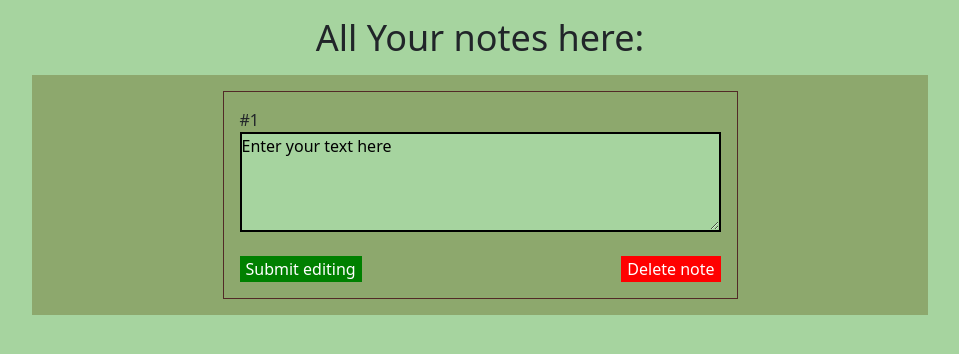
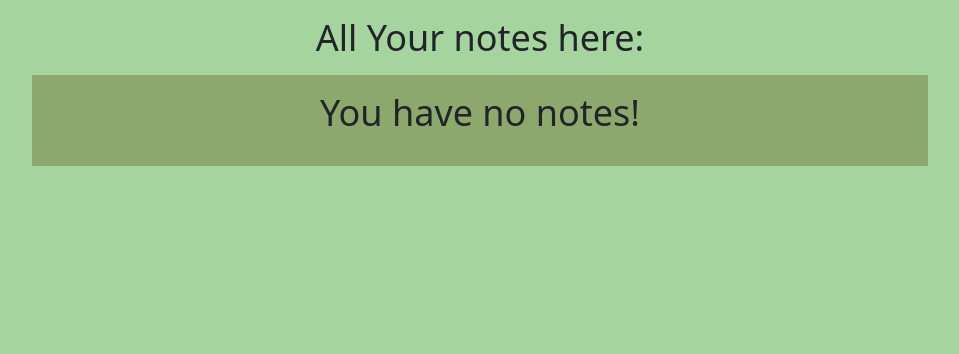
Before and after one commit to Lernt33/NotesCom, a Flask app: page /mynotes in a window 1280 px wide. Shown: the part 56-410 px from the top of the page, without its empty margins (160-1119 px from the left). Run offline with Flask 3, Linux system fonts and the light colour scheme; a user stored in the database is signed in; data comes from the database, SQL or seed files in the repository; both versions use the stored data as it was after the commit.

Commit message:
Configuring mynotes page

```diff
--- a/Back/app.py
+++ b/Back/app.py
@@ -54,13 +54,14 @@
             return redirect(url_for('index'))
     # if session['logged_in']:
     # print(db.get_notes())
-    return render_template('index.html',notes=db.get_notes())
+    return render_template('index.html',notes=db.get_notes()[::-1])
 @app.route('/mynotes')
 def mynotes():
     if not 'logged' in session:
         flash('You are not logged in','bad')
         return redirect(url_for('log'))
-    return render_template('mynotes.html')
+    print(db.get_notes_by_email(session['logged']))
+    return render_template('mynotes.html',notes=db.get_notes_by_email(session['logged'])[::-1])
 
 @app.route('/profile/<id>')
 def profile(id):
--- a/Back/database.py
+++ b/Back/database.py
@@ -50,7 +50,7 @@
     def get_notes(self):
         with sqlite3.connect(self.__db) as conn:
             cur = conn.cursor()
-            cur.execute(f'SELECT notes.*,users.email FROM users JOIN notes ON users.id = notes.id ORDER BY id DESC ')
+            cur.execute(f'SELECT notes.id,notes.note,notes.date,users.email FROM users JOIN notes ON users.id = notes.id')
             result = cur.fetchall()
         return result
     def insert_notes(self,email,note):
@@ -58,8 +58,18 @@
             cur = conn.cursor()
             cur.execute(f'INSERT INTO notes (id,note,date) SELECT users.id,"{note}","{datetime.today().date()}" FROM users WHERE users.email="{email}";')
         return True
+    def get_notes_by_email(self,email):
+        with sqlite3.connect(self.__db) as conn:
+            cur = conn.cursor()
+            cur.execute(f'SELECT notes.*,users.email FROM users JOIN notes ON users.id = notes.id WHERE users.email="{email}"')
+            result = cur.fetchall()
+        if len(result) >0:
+            return result
+        return "no"
 
-# db = DataBase('db.db')
+        # return False ['None1','There are no notes','None1','None1']
+db = DataBase('db.db')
+print(db.get_notes_by_email('user@gmail.com'))
 # print(db.check_email("admin@admin"))
 # print(db.register_user("lox@lox1","1234"))
 # print(db.login_user("lox@lox1","1234"))
--- a/Back/templates/Mynotes.html
+++ b/Back/templates/Mynotes.html
@@ -18,10 +18,13 @@
     <main>
       <h1>All Your notes here:</h1>
       <section class="all-notes">
-        <form id="myForm" class="note" action="" method="POST">
-          <label for="editor">#1</label><br />
-          <textarea id="editor" class="" name="editor" rows="4" cols="50">
-Enter your text here</textarea
+        {% if notes=="no"[::-1] %}
+            <h1>You have no notes!</h1>
+      {% else %}
+            {% for i in notes %}
+        <form id="myForm" class="note" action="/edit/{{ i[3] }}" method="POST">
+          <label for="editor">#Edit note:</label><br />
+          <textarea id="editor" class="" name="editor" rows="4" cols="50">{{ i[1] }}</textarea
           ><br />
           <div class="form-buttons">
             <input type="submit" value="Submit editing" />
@@ -30,12 +33,14 @@
             </button>
           </div>
         </form>
+          {% endfor %}
+      {% endif %}
       </section>
     </main>
     <script>
       function submitToOtherUrl() {
         // Change the form action to the other URL
-        document.getElementById("myForm").action = "/Delete";
+        document.getElementById("myForm").action = "/delete";
 
         // Submit the form
         document.getElementById("myForm").submit();
```
Also changed, not shown: Back/db.db.
